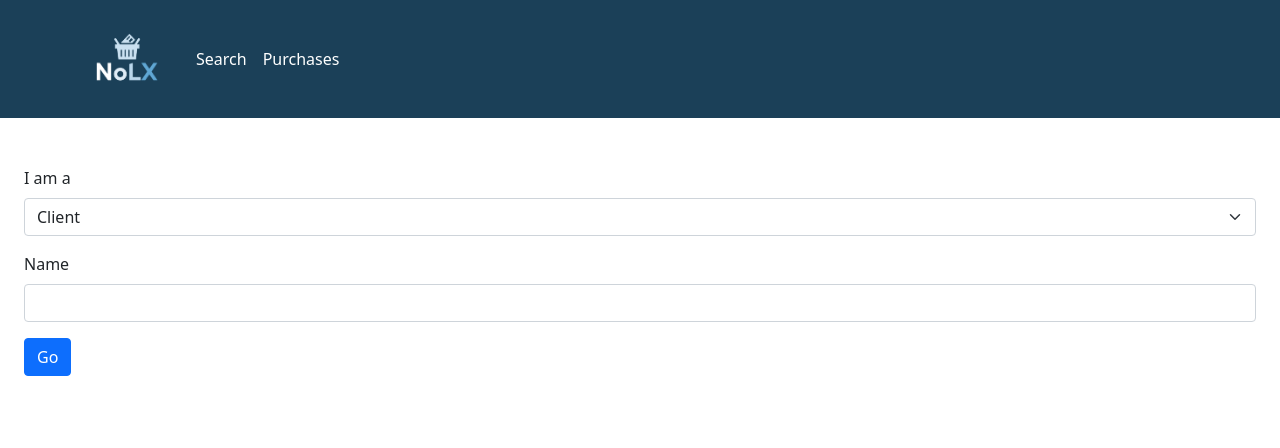
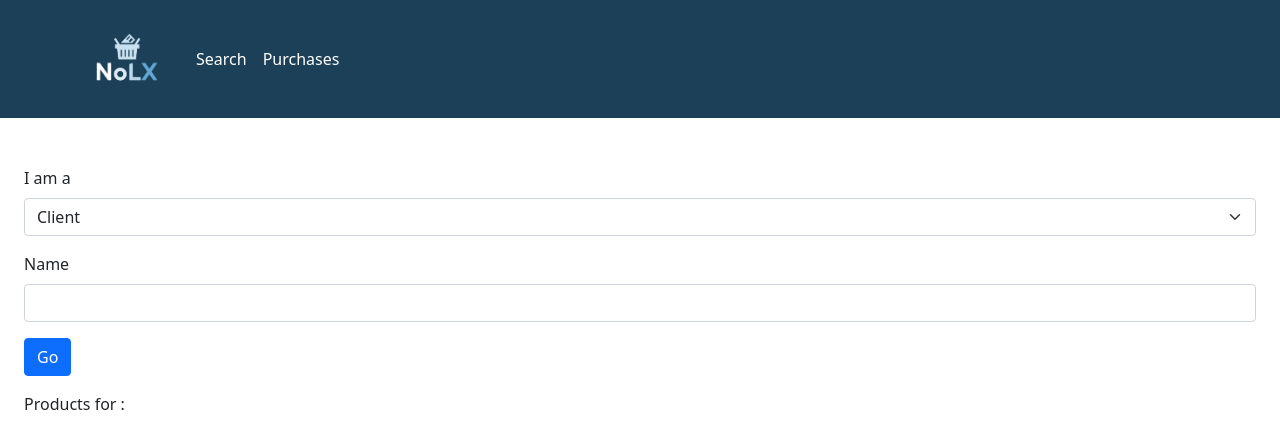
Before and after one commit to mariana1412/FEUP-BDNR, a React (Create React App) app in the folder project/website/client/: page /purchases in a window 1280 px wide. Shown: the top 448 px of the page. Built offline with nearby package versions, Linux system fonts and the light colour scheme; no server answers.

Commit message:
connect backend and frontend

```diff
--- /dev/null
+++ b/project/website/client/src/components/PurchaseList.js
@@ -0,0 +1,34 @@
+import axios from 'axios';
+import React, { useEffect, useState } from 'react';
+
+export default function PurchaseList({ name, type }) {
+  const [purchases, setPurchases] = useState();
+
+  useEffect(() => {
+    console.log('efffffect');
+    axios.get('http://localhost:3001/purchases/history', { params: { type, name } }).then(({ data }) => {
+      console.log('REEE');
+      setPurchases(data);
+    }).catch((err) => {
+      console.log(err);
+    });
+  }, []);
+
+  return (
+    // axios.get(`${process.env.REACT_APP_BACKEND_SERVER}
+    // /purchases/history`, { params: { type, name } }).then(({ data }) => {
+    //   console.log(data);
+    //   return (
+    //     <div>
+    //       meme
+    //     </div>
+    //   );
+    // })
+    <div>
+      Products for {type} {name}:
+      {
+        purchases
+      }
+    </div>
+  );
+}
--- a/project/website/client/src/pages/PurchasesPage.js
+++ b/project/website/client/src/pages/PurchasesPage.js
@@ -1,6 +1,7 @@
 import React from 'react';
 import { Button, Form, Row } from 'react-bootstrap';
 import { useSearchParams } from 'react-router-dom';
+import PurchaseList from '../components/PurchaseList';
 
 export default function PurchasesPage() {
   const [searchParams] = useSearchParams();
@@ -11,7 +12,7 @@ export default function PurchasesPage() {
         <Form>
           <Form.Group className="mb-3">
             <Form.Label>I am a</Form.Label>
-            <Form.Select name="type">
+            <Form.Select name="type" defaultValue={searchParams.get('type')}>
               <option value="client">Client</option>
               <option value="shop">Shop</option>
               <option value="admin">Admin</option>
@@ -19,7 +20,7 @@ export default function PurchasesPage() {
           </Form.Group>
           <Form.Group className="mb-3" controlId="name">
             <Form.Label>Name</Form.Label>
-            <Form.Control name="name" />
+            <Form.Control name="name" defaultValue={searchParams.get('name')} />
           </Form.Group>
           <Button type="submit">
             Go
@@ -27,14 +28,7 @@ export default function PurchasesPage() {
         </Form>
       </Row>
       <Row>
-        {
-          searchParams.get('type') === null ? null
-            : (
-              <div>
-                { `Essa ${searchParams.get('type')} comprou bué `}
-              </div>
-            )
-        }
+        <PurchaseList type={searchParams.get('type')} name={searchParams.get('name')} />
       </Row>
     </div>
   );
```
Also changed, not shown: project/website/client/.eslintrc.js.
